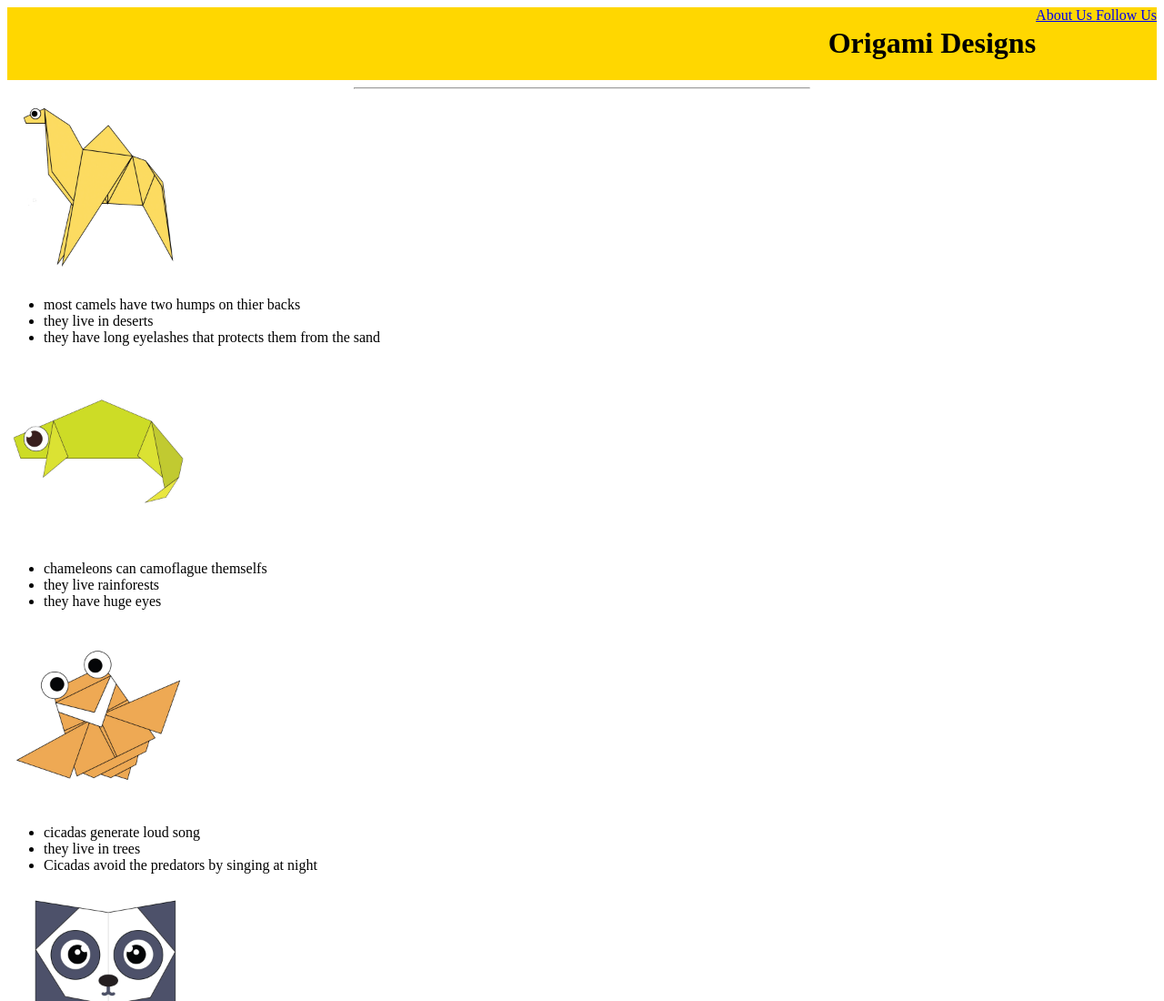
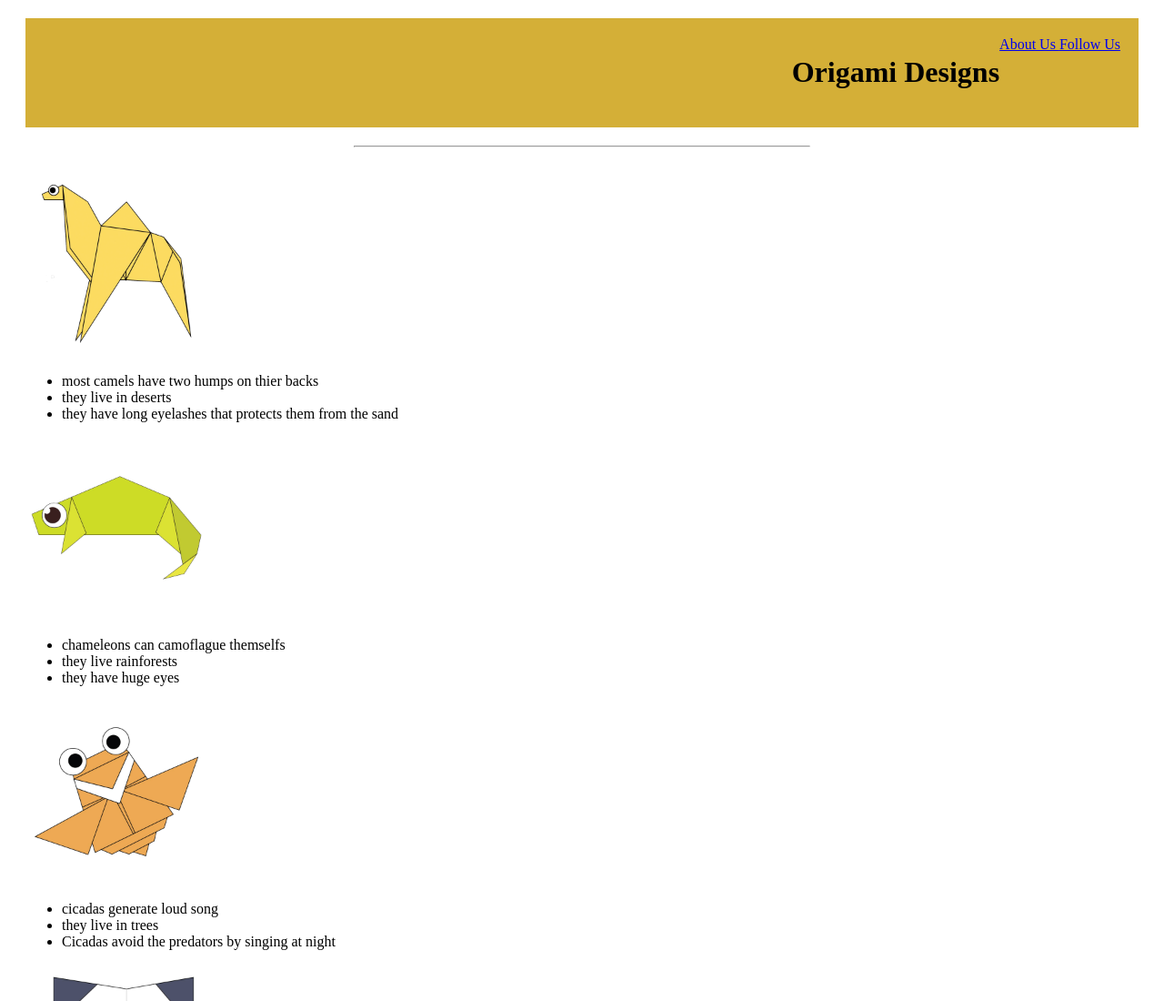
Before and after one commit to hamza-nasr/origami-design, a plain HTML site: page index.html in a window 1280 px wide. Shown: the top 1100 px of the page at 91% size. Drawn offline with Linux system fonts and the light colour scheme.

Commit message:
Add files via upload

```diff
--- a/style.css
+++ b/style.css
@@ -1,5 +1,5 @@
 .header{
-    background-color: gold;
+    background-color: #d4af37;
     display:flex;
     justify-content: right;
 }
@@ -7,3 +7,11 @@
     display:flex;
     justify-content:flex-end;
 }
+.header{
+    padding: 20px;
+    margin: 20px;
+}
+.grid{
+    padding: 20px;
+    margin: 0px;
+}
```
